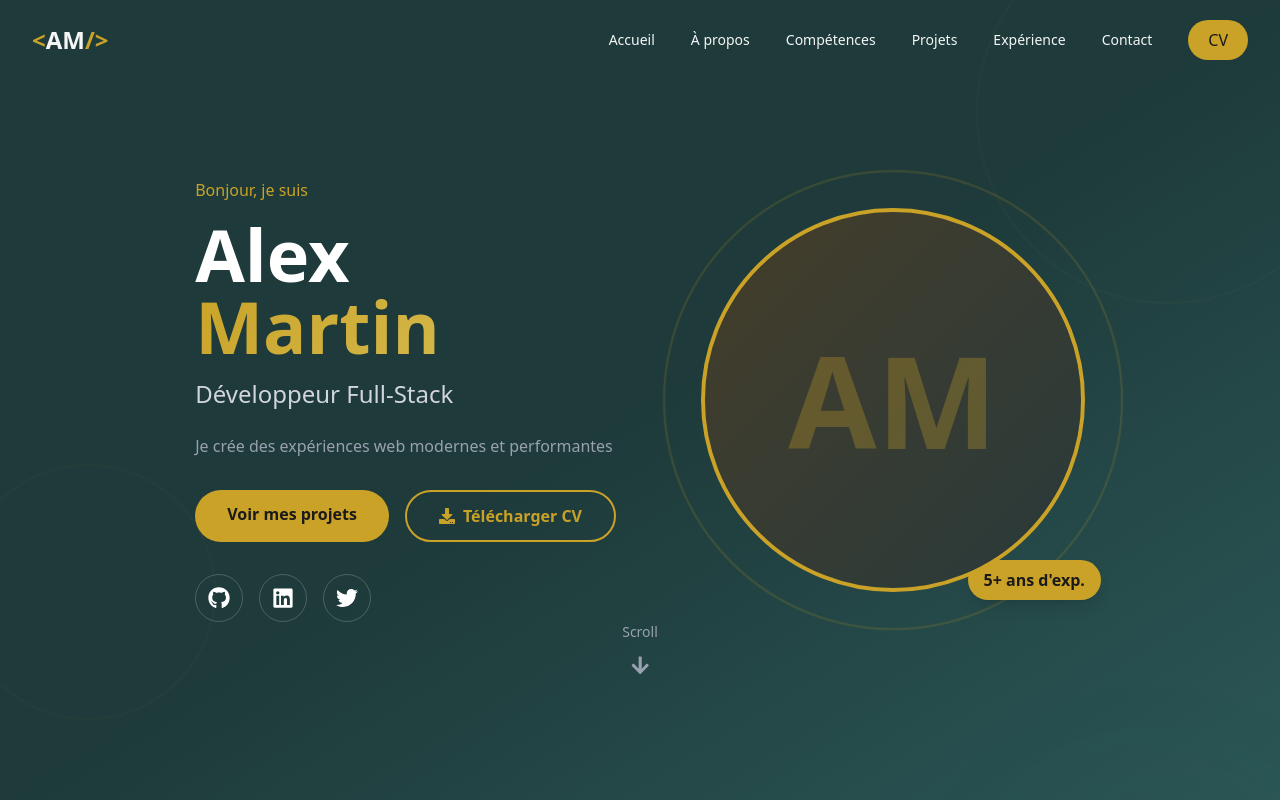
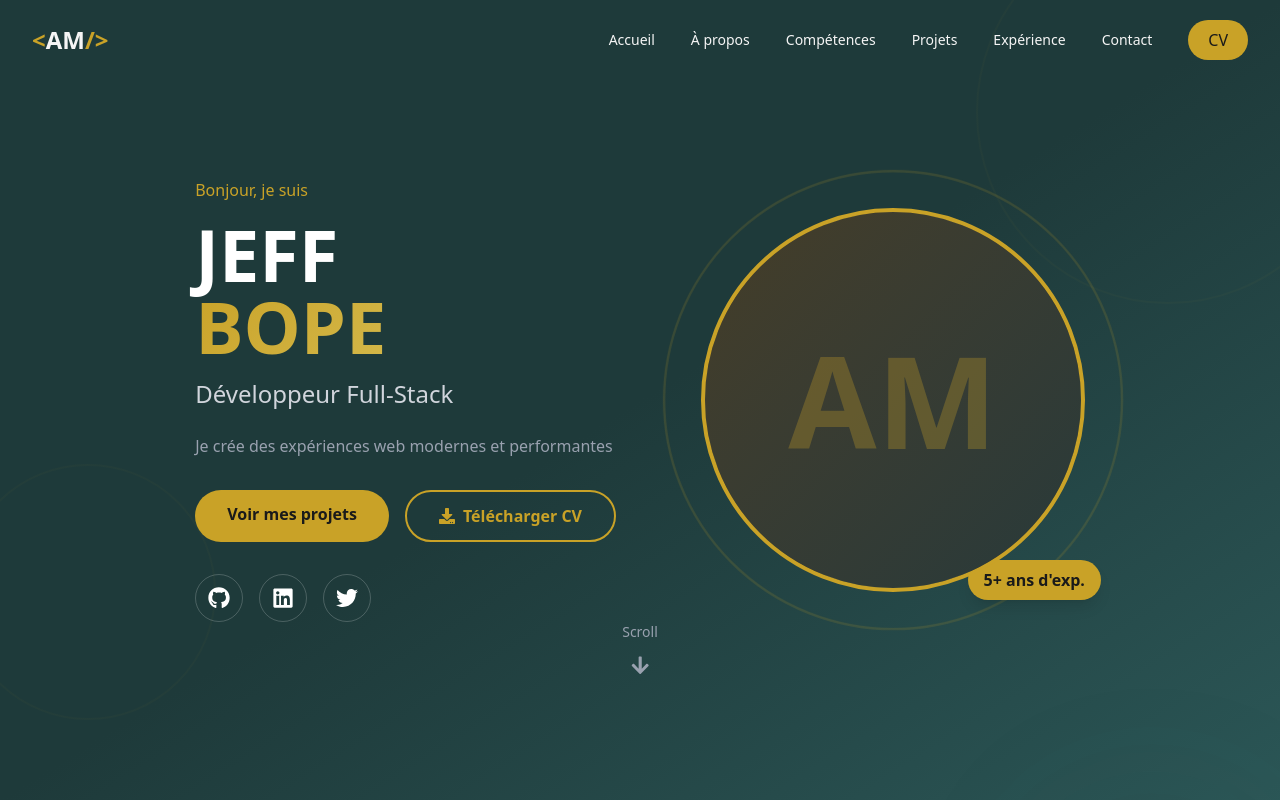
Before and after one commit to JEFFBM7/portefolio, a Next.js app: page / in a window 1280 px wide. Shown: the top 800 px of the page. Built offline with nearby package versions, Linux system fonts and the light colour scheme.

Commit message:
feat: mettre à jour les informations du profil avec les détails de Jeff Bope

```diff
--- a/src/data/profile.ts
+++ b/src/data/profile.ts
@@ -1,10 +1,10 @@
 export const profile = {
-  name: "Alex Martin",
+  name: "JEFF BOPE",
   title: "Développeur Full-Stack",
   tagline: "Je crée des expériences web modernes et performantes",
-  email: "contact@alexmartin.dev",
-  phone: "+33 6 12 34 56 78",
-  location: "Paris, France",
+  email: "jeffhdbope@gmail.com",
+  phone: "+243 97 54 81 773",
+location: "LUBUMBASHI, RDC",
   avatar: "/images/profile.jpg",
 
   bio: `Développeur Full-Stack passionné avec plus de 5 ans d'expérience dans la création d'applications web et mobiles.
```
